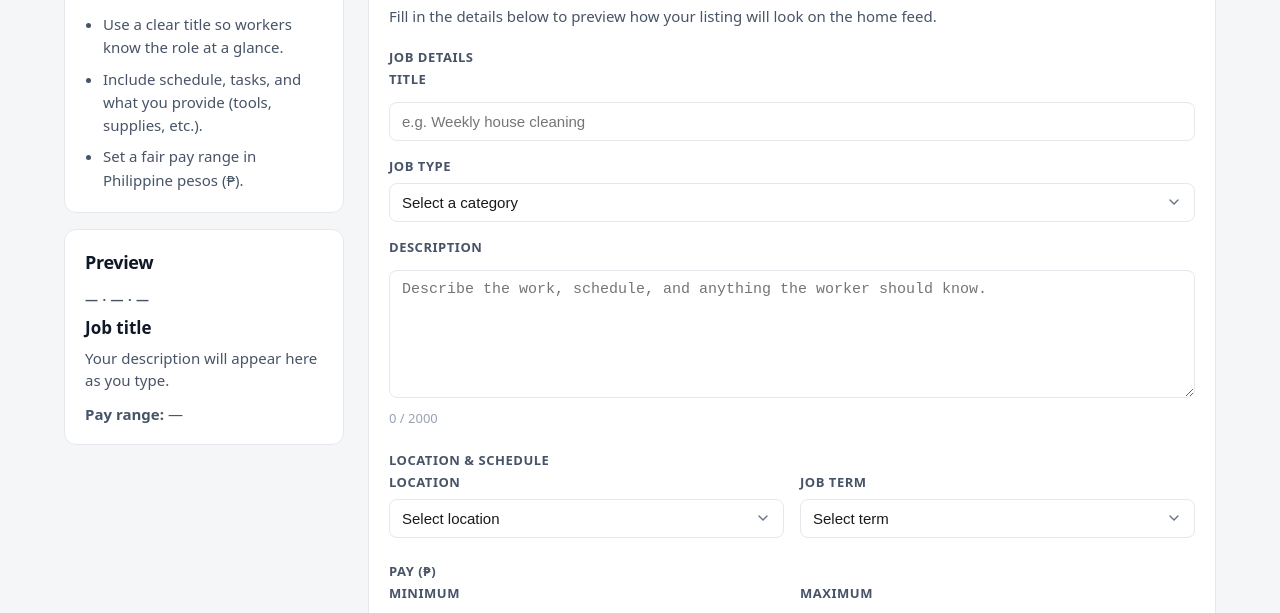
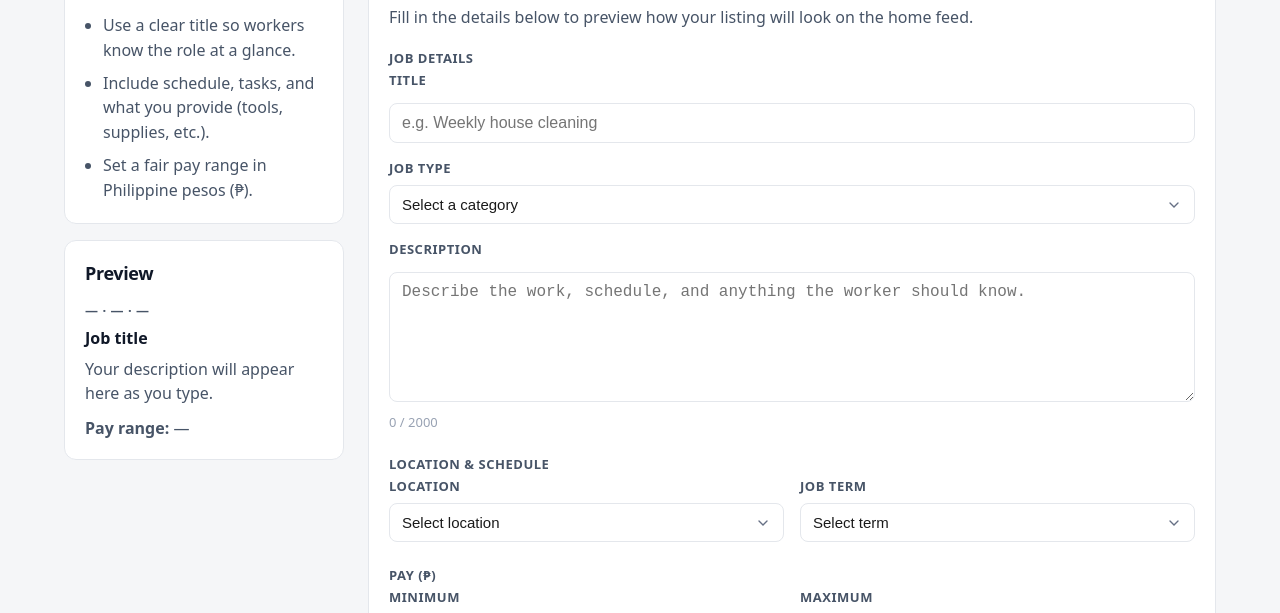
Before and after one commit to AustinCLieu/Rolyn, a website: page frontend/create.html in a window 1280 px wide. Shown: the part 140-753 px from the top of the page. Drawn offline with Linux system fonts and the light colour scheme.

Commit message:
no paloalto, style

```diff
--- a/frontend/create.html
+++ b/frontend/create.html
@@ -104,7 +104,6 @@
                     <option value="ncr">Metro Manila (NCR)</option>
                     <option value="cebu">Cebu</option>
                     <option value="davao">Davao</option>
-                    <option value="paloalto">Palo Alto</option>
                   </select>
                 </div>
 
@@ -176,8 +175,7 @@
         manila: "Manila",
         ncr: "Metro Manila (NCR)",
         cebu: "Cebu",
-        davao: "Davao",
-        paloalto: "Palo Alto",
+        davao: "Davao"
       };
 
       const TERM_LABELS = {
--- a/frontend/styles.css
+++ b/frontend/styles.css
@@ -179,14 +179,14 @@ body {
 
 .recentlyposted .sidebar-card h3 {
   margin: 0.25rem 0 0.5rem;
-  font-size: 1.0625rem;
+  font-size: 1.2rem;
   font-weight: 600;
   color: #101828;
 }
 
 .recentlyposted .sidebar-card p {
-  margin: 0 0 0.75rem;
-  font-size: 0.9375rem;
+  margin: 0 0 1.5rem;
+  font-size: 1rem;
   line-height: 1.5;
   color: #475467;
 }
@@ -208,7 +208,7 @@ body {
 
 .auth-lead {
   margin: -0.5rem 0 1.25rem;
-  font-size: 0.9375rem;
+  font-size: 1rem;
   line-height: 1.5;
   color: #475467;
 }
@@ -227,7 +227,7 @@ body {
   width: 100%;
   margin-top: 0.375rem;
   padding: 0.625rem 0.75rem;
-  font-size: 0.9375rem;
+  font-size: 1rem;
   color: #1a1a1a;
   background: #fff;
   border: 1px solid #e4e7ec;
@@ -287,7 +287,7 @@ body {
 .create-tips {
   margin: 0;
   padding-left: 1.125rem;
-  font-size: 0.9375rem;
+  font-size: 1rem;
   line-height: 1.55;
   color: #475467;
 }
@@ -302,21 +302,21 @@ body {
 
 .post-preview-title {
   margin: 0.25rem 0 0.5rem;
-  font-size: 1.0625rem;
+  font-size: 1rem;
   font-weight: 600;
   color: #101828;
 }
 
 .post-preview-body {
   margin: 0 0 0.75rem;
-  font-size: 0.9375rem;
+  font-size: 1rem;
   line-height: 1.5;
   color: #475467;
 }
 
 .post-preview-pay {
   margin: 0;
-  font-size: 0.9375rem;
+  font-size: 1rem;
   color: #475467;
 }
 
```
Also changed, not shown: frontend/index.html (+1 -2 lines).
